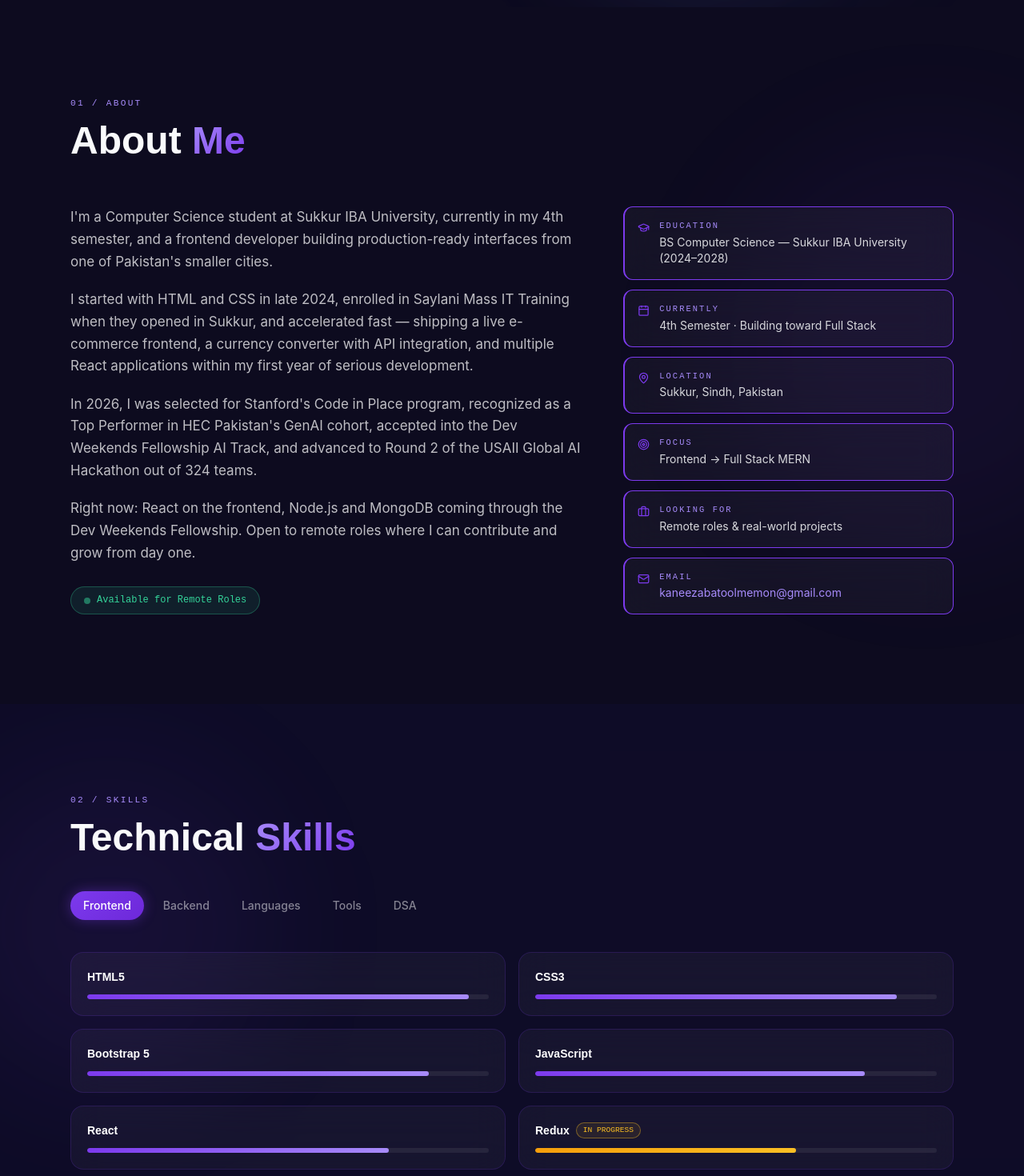
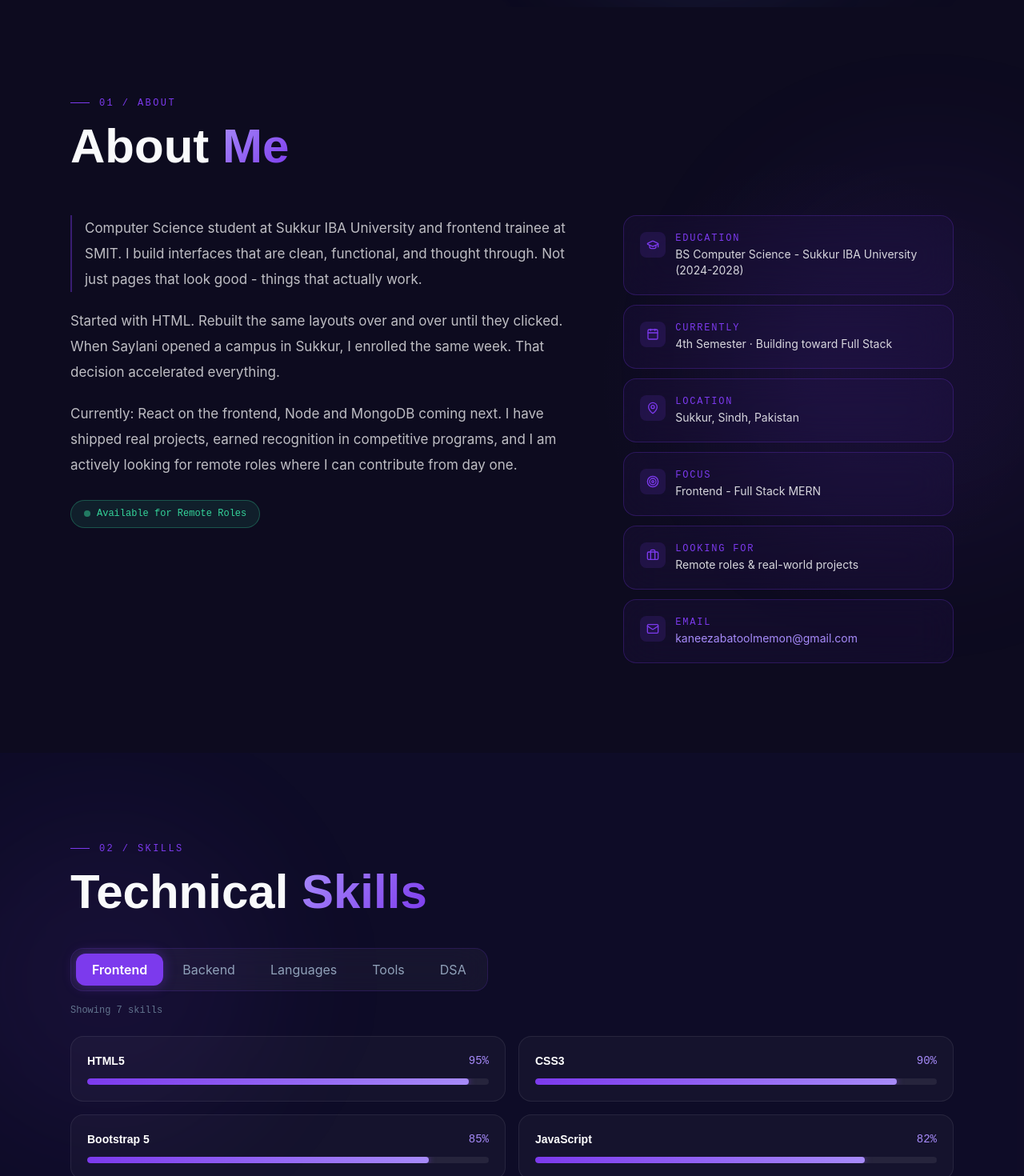
Before and after one commit to kaneeza-batool/kaneeza-batool-portfolio, a React (Vite) app: page / in a window 1280 px wide. Shown: the part 840-2310 px from the top of the page at 80% size. Built offline with nearby package versions, Linux system fonts and the light colour scheme.

Commit message:
redesign: about and skills visual upgrade

```diff
--- a/src/components/About.jsx
+++ b/src/components/About.jsx
@@ -5,7 +5,7 @@ const cards = [
   {
     icon: GraduationCap,
     label: 'Education',
-    value: 'BS Computer Science — Sukkur IBA University (2024–2028)',
+    value: 'BS Computer Science - Sukkur IBA University (2024-2028)',
   },
   {
     icon: Calendar,
@@ -20,7 +20,7 @@ const cards = [
   {
     icon: Target,
     label: 'Focus',
-    value: 'Frontend → Full Stack MERN',
+    value: 'Frontend - Full Stack MERN',
   },
   {
     icon: Briefcase,
@@ -44,10 +44,15 @@ const cards = [
 export default function About() {
   return (
     <section id="about" className="py-28 relative overflow-hidden">
-      {/* Background glow */}
       <div
         className="radial-glow"
         style={{ width: '500px', height: '500px', background: 'rgba(124,58,237,0.06)', top: '20%', right: '-10%' }}
+      />
+      <div
+        className="absolute inset-0 z-0 pointer-events-none"
+        style={{
+          background: 'radial-gradient(ellipse 400px 400px at 80% 50%, rgba(124,58,237,0.06) 0%, transparent 70%)',
+        }}
       />
 
       <motion.div
@@ -57,31 +62,25 @@ export default function About() {
         transition={{ duration: 0.65 }}
         viewport={{ once: true, amount: 0.15 }}
       >
-        <span className="section-label">01 / About</span>
-        <h2 className="section-heading mb-14">
+        <p className="font-mono tracking-[0.2em] uppercase text-xs text-brand-violet mb-4">
+          <span className="inline-block w-6 h-px bg-brand-violet mr-3 align-middle" />
+          01 / About
+        </p>
+        <h2 className="section-heading text-5xl lg:text-6xl mb-14">
           About <span className="gradient-text">Me</span>
         </h2>
 
         <div className="grid lg:grid-cols-5 gap-12">
           {/* Left — Story */}
           <div className="lg:col-span-3 space-y-5">
-            <p className="font-body text-[rgba(249,250,251,0.75)] leading-relaxed text-[1.0625rem]">
-              I'm a Computer Science student at Sukkur IBA University, currently in my 4th semester,
-              and a frontend developer building production-ready interfaces from one of Pakistan's smaller cities.
+            <p className="font-body text-[rgba(249,250,251,0.75)] leading-8 text-[1.0625rem] border-l-2 border-brand-violet/40 pl-4">
+              Computer Science student at Sukkur IBA University and frontend trainee at SMIT. I build interfaces that are clean, functional, and thought through. Not just pages that look good - things that actually work.
             </p>
-            <p className="font-body text-[rgba(249,250,251,0.75)] leading-relaxed text-[1.0625rem]">
-              I started with HTML and CSS in late 2024, enrolled in Saylani Mass IT Training when they opened
-              in Sukkur, and accelerated fast — shipping a live e-commerce frontend, a currency converter with
-              API integration, and multiple React applications within my first year of serious development.
+            <p className="font-body text-[rgba(249,250,251,0.75)] leading-8 text-[1.0625rem]">
+              Started with HTML. Rebuilt the same layouts over and over until they clicked. When Saylani opened a campus in Sukkur, I enrolled the same week. That decision accelerated everything.
             </p>
-            <p className="font-body text-[rgba(249,250,251,0.75)] leading-relaxed text-[1.0625rem]">
-              In 2026, I was selected for Stanford's Code in Place program, recognized as a Top Performer in HEC
-              Pakistan's GenAI cohort, accepted into the Dev Weekends Fellowship AI Track, and advanced to Round 2
-              of the USAII Global AI Hackathon out of 324 teams.
-            </p>
-            <p className="font-body text-[rgba(249,250,251,0.75)] leading-relaxed text-[1.0625rem]">
-              Right now: React on the frontend, Node.js and MongoDB coming through the Dev Weekends Fellowship.
-              Open to remote roles where I can contribute and grow from day one.
+            <p className="font-body text-[rgba(249,250,251,0.75)] leading-8 text-[1.0625rem]">
+              Currently: React on the frontend, Node and MongoDB coming next. I have shipped real projects, earned recognition in competitive programs, and I am actively looking for remote roles where I can contribute from day one.
             </p>
 
             {/* Status badge */}
@@ -111,13 +110,18 @@ export default function About() {
                   hidden: { opacity: 0, x: 20 },
                   visible: { opacity: 1, x: 0, transition: { duration: 0.5, ease: 'easeOut' } },
                 }}
-                className="glass-hover border-l-2 border-brand-violet p-4"
-                style={{ borderRadius: '12px' }}
+                className="backdrop-blur-xl rounded-2xl p-5 border border-brand-violet/25 transition-all duration-300 hover:border-brand-violet/50 hover:shadow-[0_8px_32px_rgba(124,58,237,0.15)]"
+                style={{ background: 'rgba(124,58,237,0.06)' }}
+                whileHover={{ background: 'rgba(124,58,237,0.1)' }}
               >
                 <div className="flex items-start gap-3">
-                  <Icon size={15} className="text-brand-violet mt-0.5 flex-shrink-0" />
+                  <span className="bg-brand-violet/15 rounded-lg p-2 flex-shrink-0">
+                    <Icon size={16} className="text-brand-violet" />
+                  </span>
                   <div>
-                    <p className="section-label" style={{ marginBottom: '2px', fontSize: '0.65rem' }}>
+                    <p
+                      className="font-mono tracking-[0.15em] uppercase text-xs text-brand-violet mb-0.5"
+                    >
                       {label}
                     </p>
                     <p className="font-body text-sm text-[rgba(249,250,251,0.85)]">{value}</p>
--- a/src/components/Skills.jsx
+++ b/src/components/Skills.jsx
@@ -1,5 +1,6 @@
 import { useState } from 'react'
 import { motion, AnimatePresence } from 'framer-motion'
+import { AlertTriangle } from 'lucide-react'
 import { skills } from '../data/skills.js'
 
 const tabs = [
@@ -11,19 +12,18 @@ const tabs = [
 ]
 
 function SkillBadge({ skill, index }) {
-  const [hovered, setHovered] = useState(false)
   const isAmber = skill.inProgress
 
   return (
     <motion.div
       key={skill.name}
-      className="glass-hover p-5 relative"
+      className="rounded-2xl p-5 border border-white/[0.08] transition-all duration-300 hover:border-brand-violet/40 hover:shadow-[0_8px_32px_rgba(124,58,237,0.12)]"
+      style={{ background: 'rgba(255,255,255,0.03)' }}
       initial={{ opacity: 0, y: 16 }}
       whileInView={{ opacity: 1, y: 0 }}
       viewport={{ once: true }}
       transition={{ duration: 0.4, ease: 'easeOut', delay: index * 0.055 }}
-      onMouseEnter={() => setHovered(true)}
-      onMouseLeave={() => setHovered(false)}
+      whileHover={{ background: 'rgba(124,58,237,0.05)' }}
     >
       <div className="flex justify-between items-center mb-3">
         <div className="flex items-center gap-2">
@@ -35,32 +35,29 @@ function SkillBadge({ skill, index }) {
           </span>
           {isAmber && (
             <span
-              className="border border-brand-amber/40 text-brand-amber px-2 py-0.5 rounded-full"
-              style={{
-                fontFamily: 'JetBrains Mono, monospace',
-                fontSize: '0.6rem',
-                background: 'rgba(251,191,36,0.08)',
-              }}
+              className="italic border border-amber-500/30 bg-amber-900/20 text-amber-400/90 rounded-full px-3 py-0.5"
+              style={{ fontFamily: 'JetBrains Mono, monospace', fontSize: '0.6rem' }}
             >
               IN PROGRESS
             </span>
           )}
         </div>
         <span
-          className={`font-mono text-xs transition-all duration-200 ${hovered ? 'opacity-100' : 'opacity-0'} ${isAmber ? 'text-brand-amber' : 'text-brand-violet-light'}`}
+          className={`font-mono text-sm ${isAmber ? 'text-brand-amber' : 'text-brand-violet-light'}`}
           style={{ fontFamily: 'JetBrains Mono, monospace' }}
         >
           {skill.percentage}%
         </span>
       </div>
 
-      <div className="w-full h-1.5 rounded-full overflow-hidden" style={{ background: 'rgba(255,255,255,0.07)' }}>
+      <div className="w-full h-2 rounded-full overflow-hidden" style={{ background: 'rgba(255,255,255,0.07)' }}>
         <motion.div
           className="h-full rounded-full"
           style={{
             background: isAmber
               ? 'linear-gradient(90deg, #F59E0B, #FBBF24)'
               : 'linear-gradient(90deg, #7C3AED, #A78BFA)',
+            filter: isAmber ? undefined : 'drop-shadow(0 0 4px rgba(124,58,237,0.6))',
           }}
           initial={{ width: '0%' }}
           whileInView={{ width: `${skill.percentage}%` }}
@@ -90,19 +87,24 @@ export default function Skills() {
           transition={{ duration: 0.6 }}
           viewport={{ once: true }}
         >
-          <span className="section-label">02 / Skills</span>
-          <h2 className="section-heading mb-10">
+          <p className="font-mono tracking-[0.2em] uppercase text-xs text-brand-violet mb-4">
+            <span className="inline-block w-6 h-px bg-brand-violet mr-3 align-middle" />
+            02 / Skills
+          </p>
+          <h2 className="section-heading text-5xl lg:text-6xl mb-10">
             Technical <span className="gradient-text">Skills</span>
           </h2>
 
           {/* Tab switcher */}
-          <div className="flex gap-2 flex-wrap mb-10">
+          <div className="glass rounded-2xl p-1.5 inline-flex gap-1 mb-4">
             {tabs.map(({ key, label }) => (
               <button
                 key={key}
                 onClick={() => setActiveTab(key)}
-                className={`px-4 py-2 rounded-full text-sm font-body font-medium transition-all duration-200 ${
-                  activeTab === key ? 'tab-active' : 'tab-inactive'
+                className={`transition-all duration-200 ${
+                  activeTab === key
+                    ? 'bg-brand-violet text-white rounded-xl px-5 py-2 font-semibold shadow-[0_0_16px_rgba(124,58,237,0.4)]'
+                    : 'text-slate-400 hover:text-white px-5 py-2 rounded-xl hover:bg-white/5'
                 }`}
               >
                 {label}
@@ -110,13 +112,25 @@ export default function Skills() {
             ))}
           </div>
 
+          <p
+            className="font-mono text-xs text-slate-500 mb-6"
+            style={{ fontFamily: 'JetBrains Mono, monospace' }}
+          >
+            Showing {activeSkills.length} skills
+          </p>
+
           {activeTab === 'backend' && (
-            <div
-              className="mb-6 px-4 py-3 rounded-xl border border-brand-amber/25 inline-flex items-center gap-2"
-              style={{ background: 'rgba(251,191,36,0.07)', fontFamily: 'JetBrains Mono, monospace', fontSize: '0.72rem', color: '#FBBF24' }}
-            >
-              <span>⚡</span>
-              <span>Currently learning — percentages reflect progress, not mastery targets.</span>
+            <div className="glass border-l-4 border-amber-500 rounded-xl p-4 mb-6 flex items-center gap-3">
+              <AlertTriangle size={16} className="text-amber-400 flex-shrink-0" />
+              <span
+                style={{
+                  fontFamily: 'JetBrains Mono, monospace',
+                  fontSize: '0.72rem',
+                  color: 'rgba(251,191,36,0.8)',
+                }}
+              >
+                Currently learning - percentages reflect progress, not mastery targets.
+              </span>
             </div>
           )}
 
```
